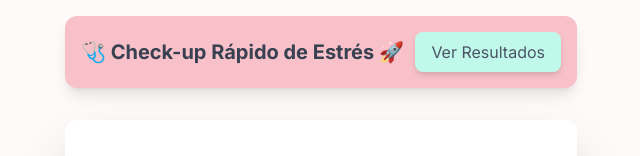
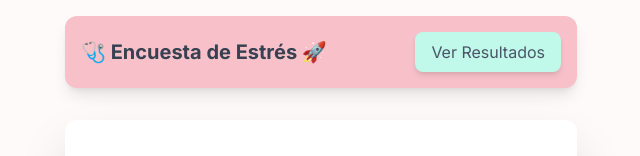
Before and after one commit to Jona1110/Encuesta, a plain HTML site: page index.html in a window 1280 px wide. Shown: the top 156 px of the page, without its empty margins (319-959 px from the left). Drawn offline with nearby package versions, Linux system fonts and the light colour scheme.

Commit message:
Update index.html

```diff
--- a/index.html
+++ b/index.html
@@ -169,7 +169,7 @@
 
     <!-- Cabecera y Botones de Control -->
     <header class="w-full max-w-lg mb-8 p-4 rounded-xl shadow-lg header-bg flex justify-between items-center">
-        <h1 class="text-xl font-bold text-gray-700">🩺 Check-up Rápido de Estrés 🚀</h1>
+        <h1 class="text-xl font-bold text-gray-700">🩺 Encuesta de Estrés 🚀</h1>
         <button id="showResultsBtn" class="btn-secondary px-4 py-2 rounded-lg font-medium shadow-md">
             Ver Resultados
         </button>
```
